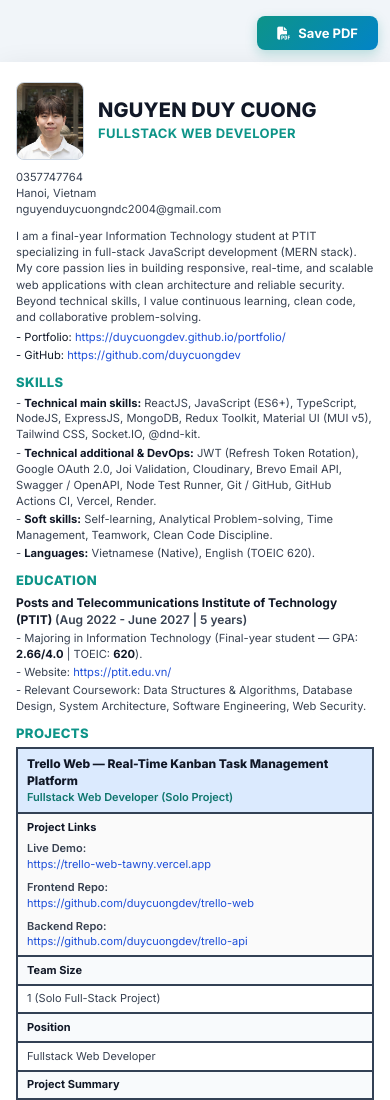
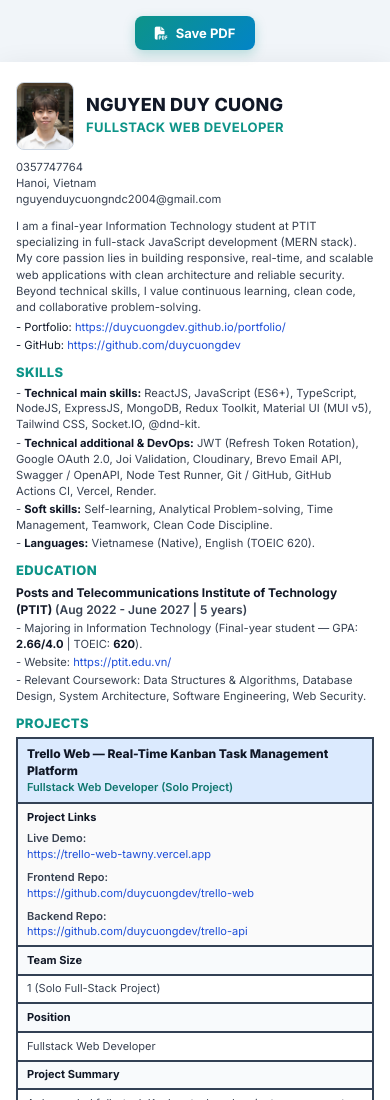
Before and after one commit to duycuongdev/curriculum-vitae, a plain HTML site: page index.html in a window 390 px wide. Shown: the top 1100 px of the page. Drawn offline with Linux system fonts and the light colour scheme.

Commit message:
chore: add SEO meta tags and refine mobile responsiveness

```diff
--- a/css/style.css
+++ b/css/style.css
@@ -386,11 +386,20 @@ a:hover {
    MOBILE VIEW
    ══════════════════════════════════════════ */
 @media screen and (max-width: 820px) {
+  html,
+  body {
+    overflow-x: hidden;
+  }
+
   .cv-sheet {
     width: 100%;
     min-height: auto;
     padding: 20px 16px;
     margin: 0 0 20px;
+  }
+
+  .pdf-toolbar {
+    justify-content: center;
   }
 
   .pdf-tip {
@@ -425,5 +434,21 @@ a:hover {
   .col-label,
   .col-value {
     width: 100%;
+    overflow-wrap: anywhere;
   }
 }
+
+@media screen and (max-width: 480px) {
+  .header-left {
+    gap: 12px;
+  }
+
+  .header-avatar {
+    width: 58px;
+    height: 68px;
+  }
+
+  .header-left h1 {
+    font-size: 18px;
+  }
+}
--- a/index.html
+++ b/index.html
@@ -5,6 +5,17 @@
   <meta charset="UTF-8">
   <meta name="viewport" content="width=device-width, initial-scale=1.0">
   <title>CV - Nguyen Duy Cuong | Fullstack Web Developer</title>
+  <meta name="description"
+    content="Curriculum Vitae of Nguyen Duy Cuong — Fullstack Web Developer (MERN Stack, Socket.IO, Dual-Auth security, MongoDB, CI/CD).">
+  <link rel="canonical" href="https://duycuongdev.github.io/curriculum-vitae/">
+
+  <!-- Open Graph -->
+  <meta property="og:type" content="profile">
+  <meta property="og:title" content="CV - Nguyen Duy Cuong | Fullstack Web Developer">
+  <meta property="og:description"
+    content="1-page print-ready online CV of Nguyen Duy Cuong (PTIT IT, MERN Stack, Trello Real-Time Kanban Workspace).">
+  <meta property="og:url" content="https://duycuongdev.github.io/curriculum-vitae/">
+  <meta property="og:image" content="https://duycuongdev.github.io/curriculum-vitae/assets/img/avatar.jpg">
 
   <link rel="icon" href="./assets/ico/logo.jpg">
 
```
